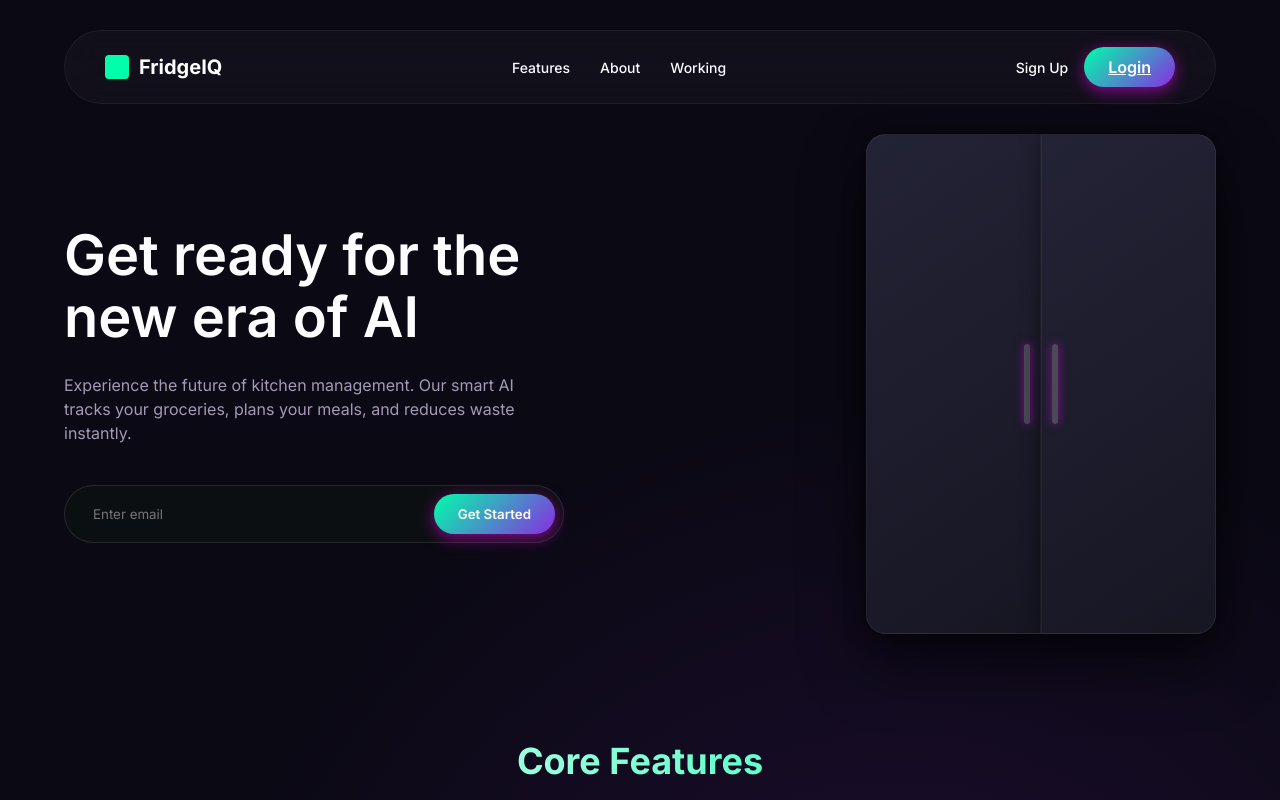
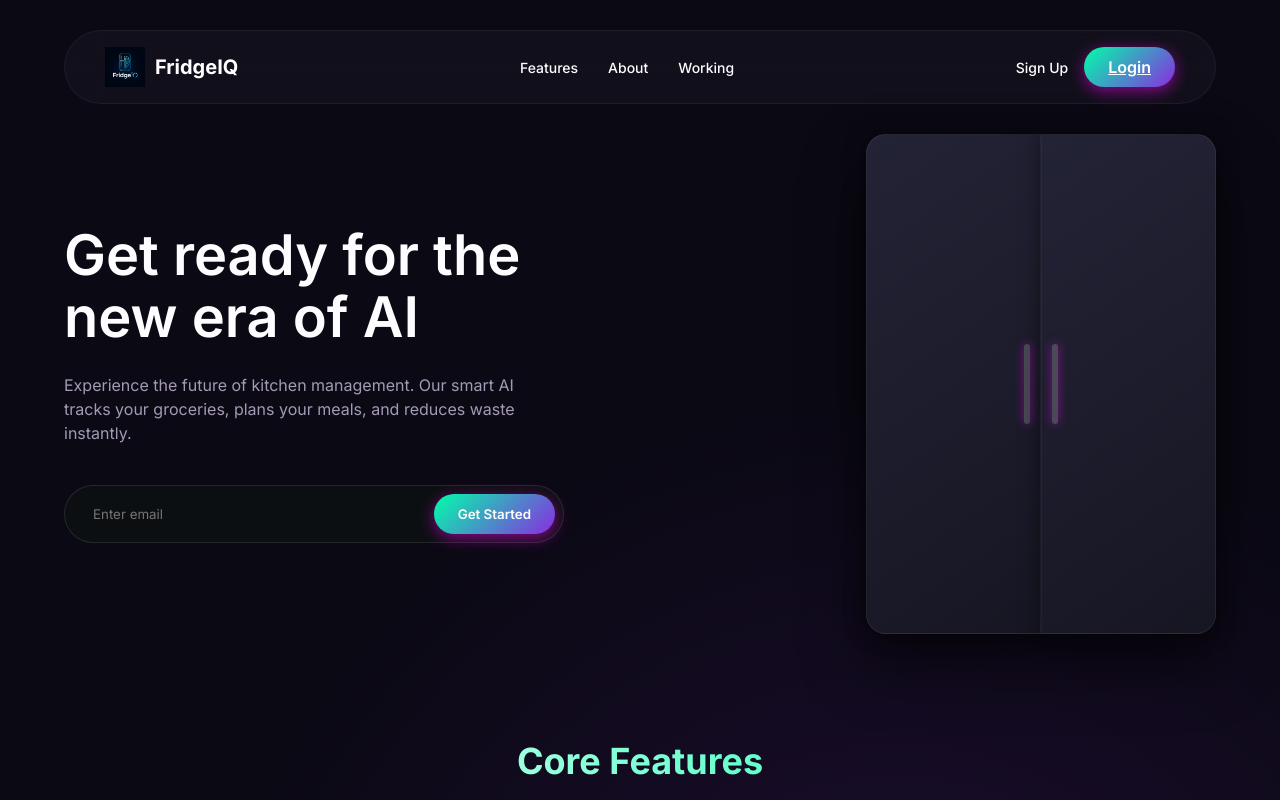
Before and after one commit to chitkarauniversity436-hub/AI_FRIDGE, a React (Vite) app: page / in a window 1280 px wide. Shown: the top 800 px of the page. Built offline with nearby package versions, Linux system fonts and the light colour scheme.

Commit message:
logo changed

```diff
--- a/src/pages/Landing.jsx
+++ b/src/pages/Landing.jsx
@@ -1,6 +1,6 @@
 import React from 'react';
 import { Link, useNavigate } from 'react-router-dom';
-
+import im from '/src/assets/logo.png.png'
 export default function Landing() {
   const navigate = useNavigate();
 
@@ -9,7 +9,17 @@ export default function Landing() {
       {/* Navbar */}
       <nav className="landing-nav">
         <div style={{ display: 'flex', alignItems: 'center', gap: '10px' }}>
-          <div style={{ width: '24px', height: '24px', borderRadius: '4px', background: 'var(--primary)' }}></div>
+          <img
+            src={im}
+            alt="FridgeIQ Logo"
+            style={{
+              width: '40px',
+              height: '40px',
+              objectFit: 'contain',
+
+            }}
+          />
+          {/* <div style={{ width: '24px', height: '24px', borderRadius: '4px', background: 'var(--primary)' }}></div> */}
           <h2 style={{ fontSize: '20px', fontWeight: 'bold', margin: 0, color: '#fff' }}>FridgeIQ</h2>
         </div>
 
@@ -28,7 +38,7 @@ export default function Landing() {
       {/* Hero Section */}
       <main className="landing-hero">
         <div className="landing-content">
-          <h1>Get ready for the<br/>new era of AI</h1>
+          <h1>Get ready for the<br />new era of AI</h1>
           <p>
             Experience the future of kitchen management. Our smart AI tracks your groceries, plans your meals, and reduces waste instantly.
           </p>
```
